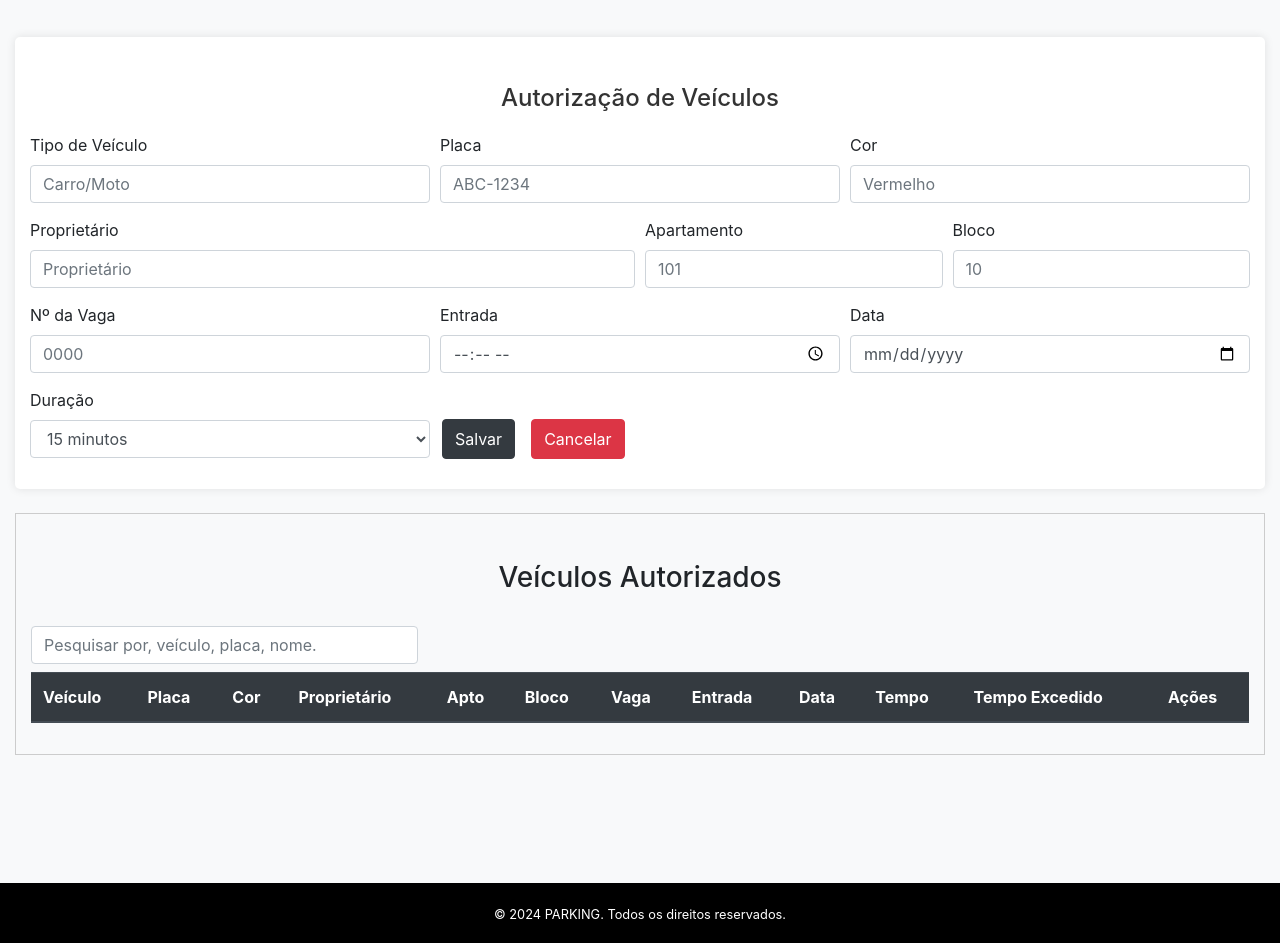
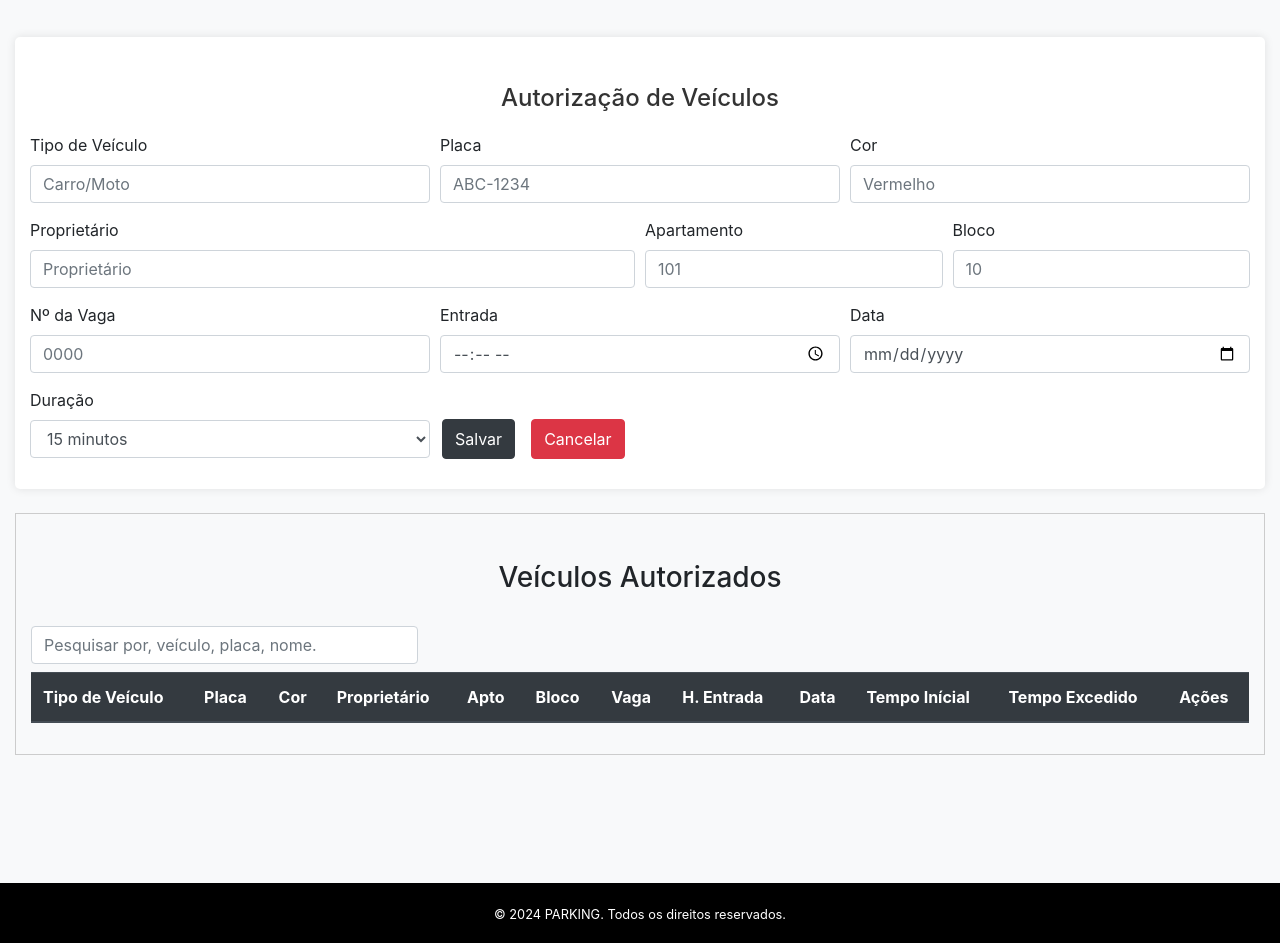
Before and after one commit to WebDesigner279/ebac-projetos-v1, a website: page Exercicio-Grunt/html/index.html in a window 1280 px wide. Shown: the part 123-1066 px from the top of the page. Drawn offline with nearby package versions, Linux system fonts and the light colour scheme.

Commit message:
atualização de textos da tabela

```diff
--- a/Exercicio-Grunt/html/index.html
+++ b/Exercicio-Grunt/html/index.html
@@ -114,16 +114,16 @@
        <table class="table table-striped">
            <thead class="thead-dark">
                <tr>
-                   <th>Veículo</th>
+                   <th>Tipo de Veículo</th>
                    <th>Placa</th>
                    <th>Cor</th>
                    <th>Proprietário</th>
                    <th>Apto</th>
                    <th>Bloco</th>
                    <th>Vaga</th>
-                   <th>Entrada</th>
+                   <th>H. Entrada</th>
                    <th>Data</th>
-                   <th>Tempo</th>
+                   <th>Tempo Inícial</th>
                    <th>Tempo Excedido</th>
                    <th>Ações</th>
                </tr>
```
